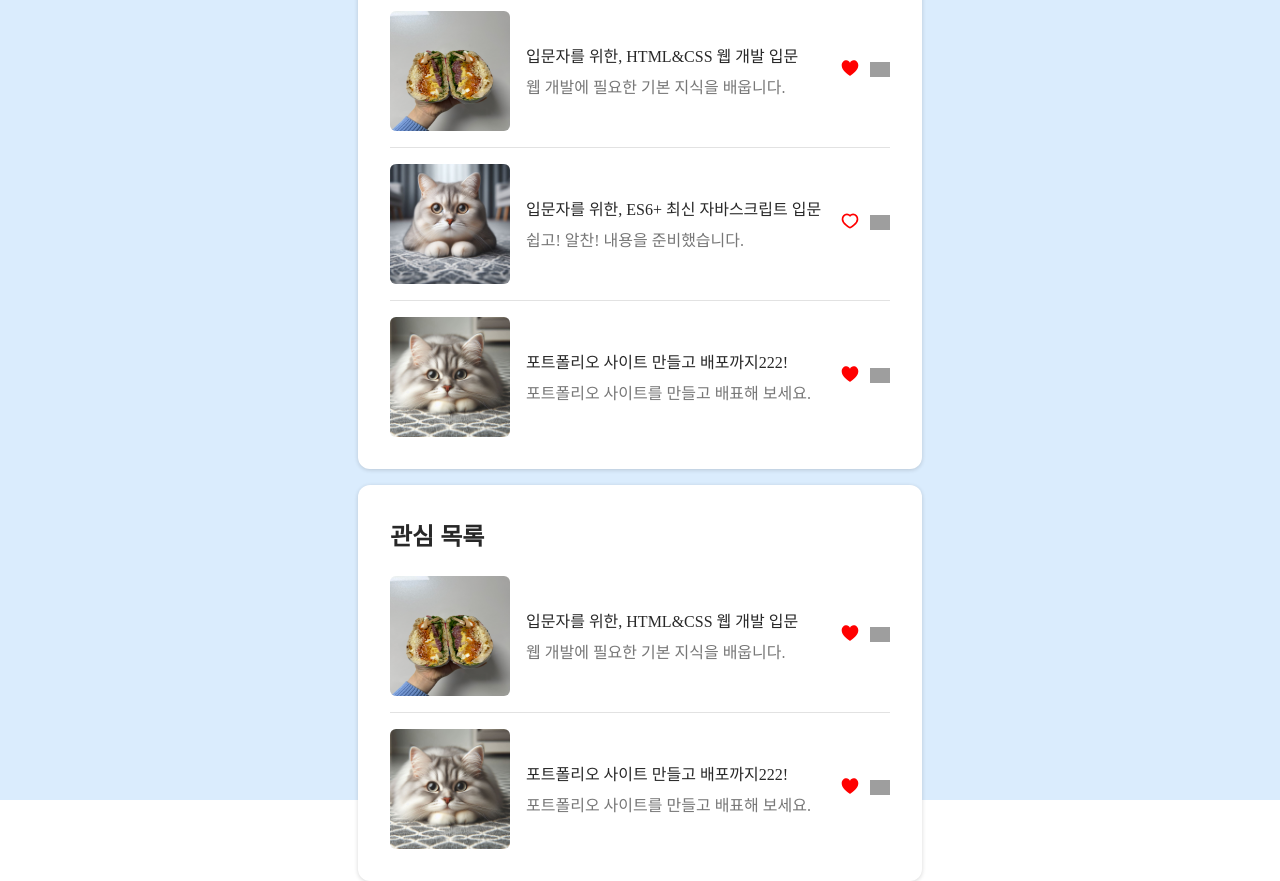
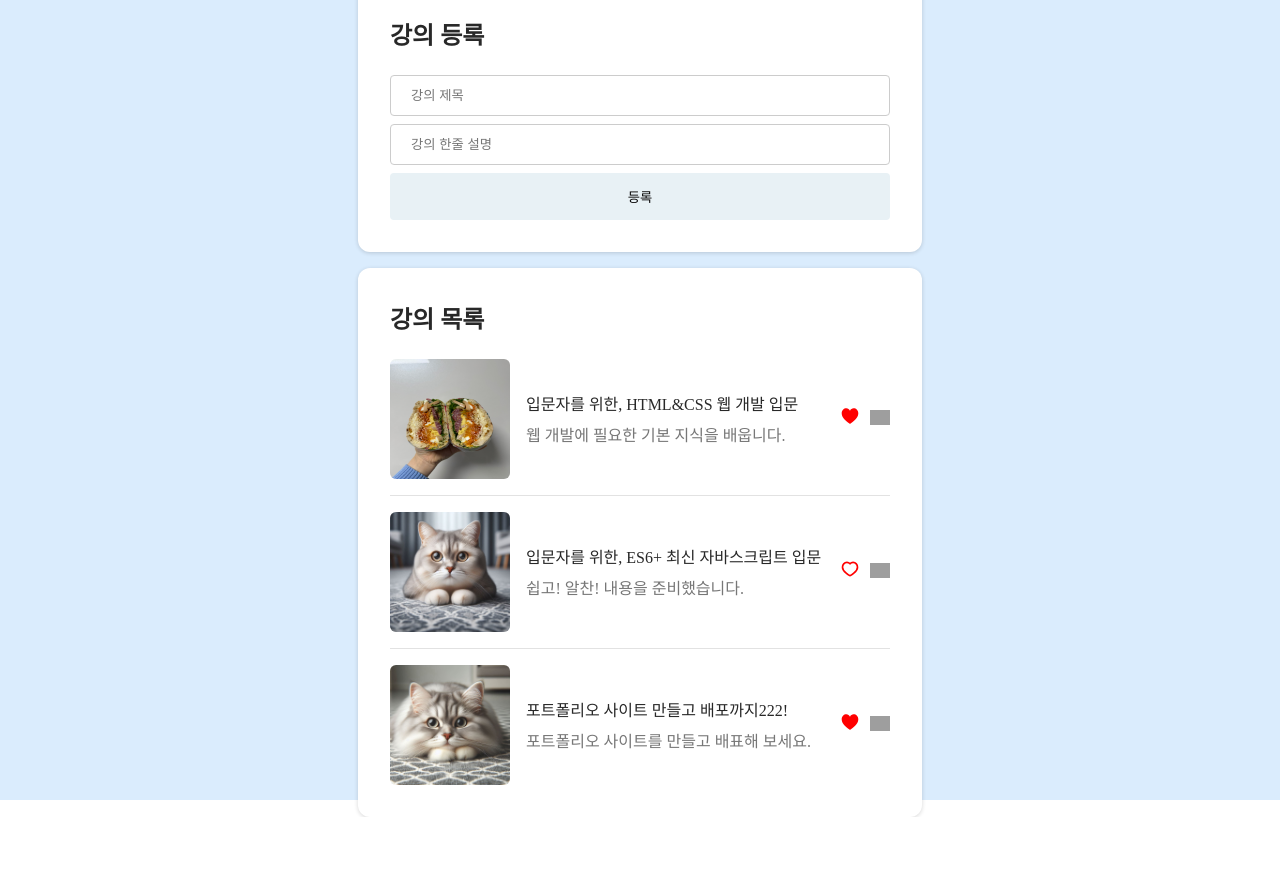
Before and after one commit to yongjinjung/learn-react, a React (Vite) app: page / in a window 1280 px wide. After the commit the page ends 817 px from the top, so only its background shows below. Built offline with nearby package versions, Linux system fonts and the light colour scheme; grey boxes are pictures that could not be loaded.

Commit message:
이벤트 전파

```diff
--- a/src/App.css
+++ b/src/App.css
@@ -92,3 +92,29 @@ main {
   background-color: #e2e2e2;
   margin: 16px 0;
 }
+
+/* input */
+input[type=text], select {
+  width: 100%;
+  padding: 12px 20px;
+  /* margin: 8px 0; */
+  display: inline-block;
+  border: 1px solid #ccc;
+  border-radius: 4px;
+  box-sizing: border-box;
+}
+
+input[type=submit] {
+  width: 100%;
+  background-color: hwb(196 91% 4%);
+  color: rgb(6, 5, 5);
+  padding: 14px 20px;
+  /* margin: 8px 0; */
+  border: none;
+  border-radius: 4px;
+  cursor: pointer;
+}
+
+input[type=submit]:hover {
+  background-color: #45a049;
+}
--- a/src/App.jsx
+++ b/src/App.jsx
@@ -1,6 +1,6 @@
 import './App.css'
 import CourseListCard from './components/course/CourseListCard'
-
+import CourseForm from './components/course/CourseForm';
 function App() {
   const items = [
     {
@@ -35,8 +35,9 @@ function App() {
   return (
     <>
     <main style={{flexDirection: 'column', gap: '1rem'}}>
+      <CourseForm />
       <CourseListCard title="강의 목록" items={items} />
-      <CourseListCard title="관심 목록" items={favoriteItems} />
+      {/* <CourseListCard title="관심 목록" items={favoriteItems} /> */}
     </main>
     </>
   )
--- /dev/null
+++ b/src/components/course/CourseForm.jsx
@@ -0,0 +1,19 @@
+import Card from '../Card';
+
+export default function CourseForm(props){
+
+  function handleCourseForm(e){
+    e.preventDefault();
+
+  }
+
+  return (
+    <Card title="강의 등록">
+      <form style={{display: 'flex', flexDirection:'column', gap: '0.5rem'}} onSubmit={handleCourseForm}>
+        <input type="text" placeholder="강의 제목"/>
+        <input type="text" placeholder="강의 한줄 설명" />
+        <input type="submit" value="등록" />
+      </form>
+    </Card>
+  );
+}
--- a/src/components/course/CourseItem.jsx
+++ b/src/components/course/CourseItem.jsx
@@ -37,11 +37,18 @@ export default function CourseItem({title, descript, thumbnail, isFavorite, link
   }
 
   function handleFavorite(e){
+    e.stopPropagation();
     alert(isFavorite ? '좋아요' : '모르겠서요');
   }
 
+  function handleItemClick(e){
+    e.stopPropagation();
+    alert('item click~!')
+    open(link, '_blank');
+  }
+
   return (
-      <article className="course">
+      <article className="course" onClickCapture={handleItemClick}>
         <img className="course__img" src={thumbnail} alt={course.alt} />
         <div className="course__body">
           <div className="course__title">{title}</div>
```
